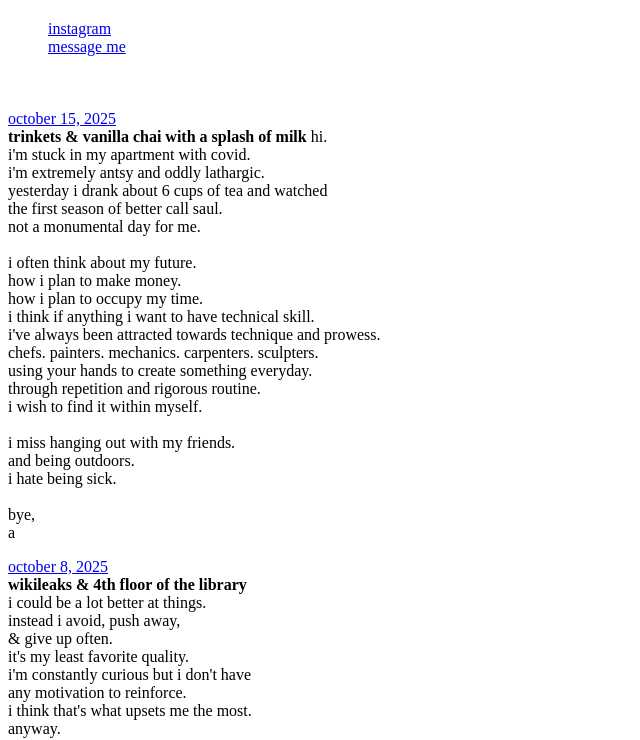
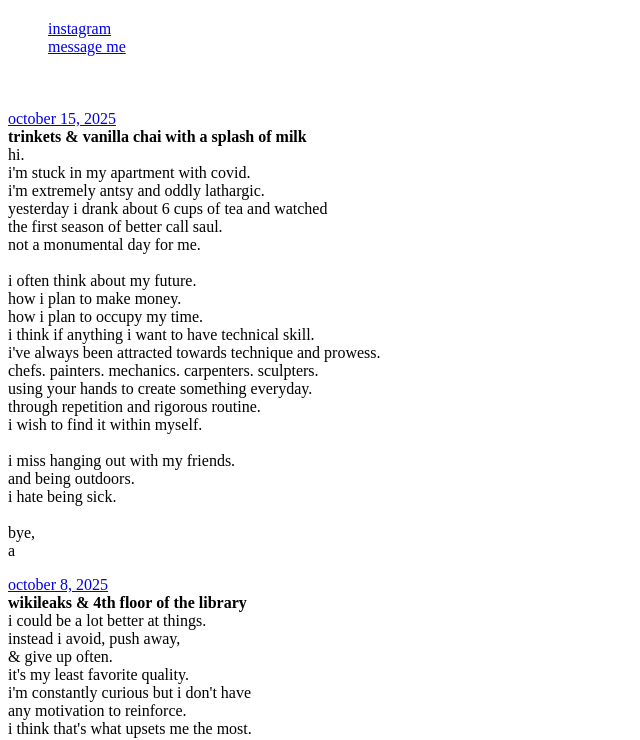
Before and after one commit to instantcru2h/hhholocene, a plain HTML site: page index.html in a window 1280 px wide. Shown: the part 60-800 px from the top of the page, without its empty margins (0-640 px from the left). Drawn offline with Linux system fonts and the light colour scheme.

Commit message:
Update index.html

```diff
--- a/index.html
+++ b/index.html
@@ -40,7 +40,7 @@
 
     <p>
         <a href="https://instantcru2h.com/"> october 15, 2025</a><br>
-        <b>trinkets & vanilla chai with a splash of milk</b>
+        <b>trinkets & vanilla chai with a splash of milk</b><br>
         hi.<br>
         i'm stuck in my apartment with covid.<br>
         i'm extremely antsy and oddly lathargic.<br>
```
